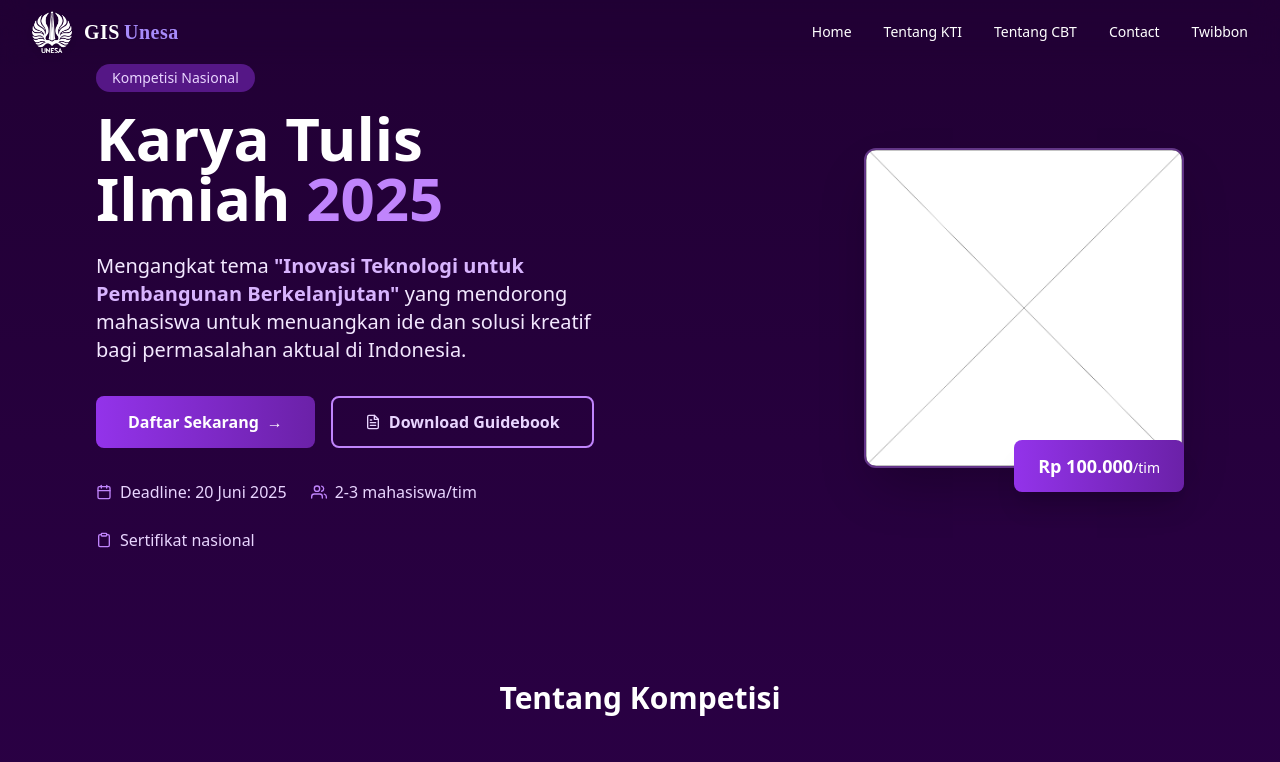
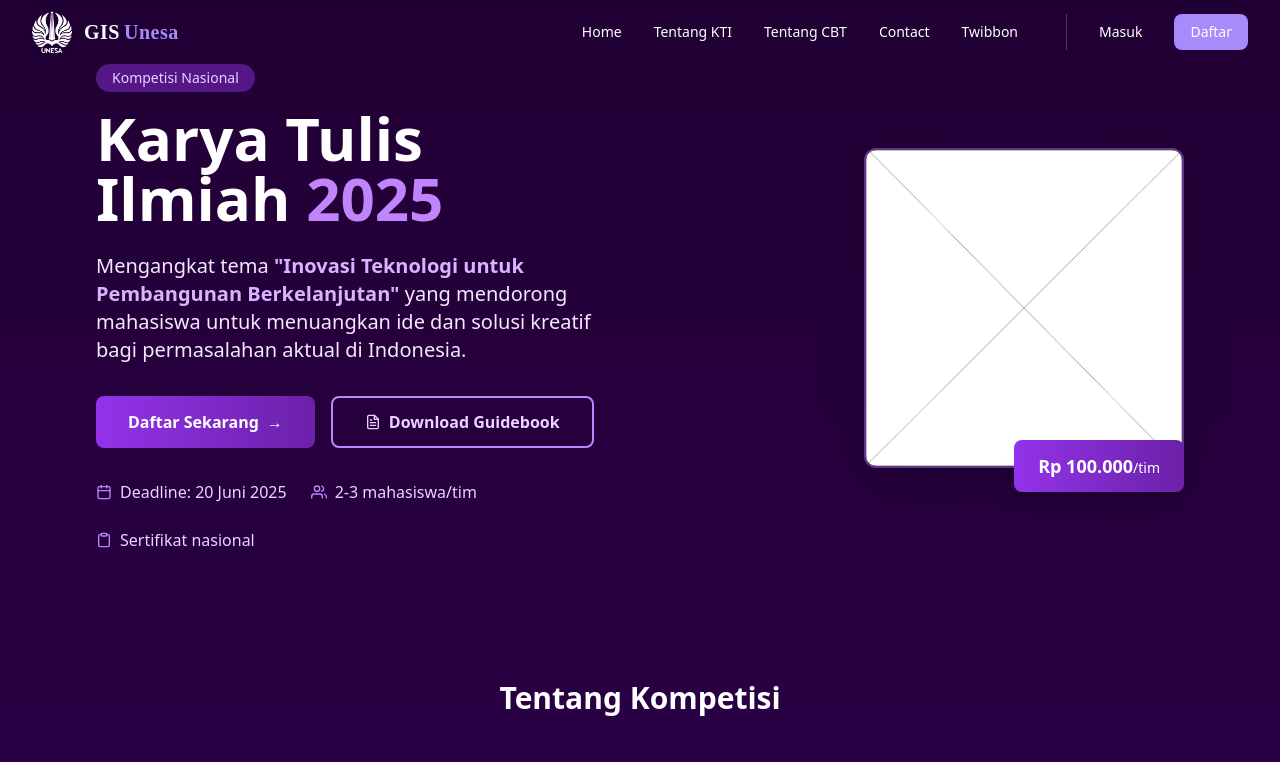
Before and after one commit to gamastronger/gebyar-ilmiah-sains-2025, a React (Vite) app: page /cbt in a window 1280 px wide. Shown: the top 762 px of the page. Built offline with nearby package versions, Linux system fonts and the light colour scheme.

Commit message:
daftar terbaru

```diff
--- a/src/Component/Navbar.jsx
+++ b/src/Component/Navbar.jsx
@@ -1,10 +1,11 @@
 import logo from "../assets/unesaputih.png";
 import { useState, useEffect } from "react";
-import { useNavigate, useLocation } from "react-router-dom";
+import { useNavigate, useLocation, Link } from "react-router-dom";
 
 const Navbar = () => {
   const [sidebarVisible, setSidebarVisible] = useState(false);
   const [scrolled, setScrolled] = useState(false);
+  const [user, setUser] = useState(null); // You'll need to manage this with your auth system
   const navigate = useNavigate();
   const location = useLocation();
 
@@ -63,7 +64,7 @@ const Navbar = () => {
           </span>
         </div>
 
-        {/* Desktop Links */}
+        {/* Desktop Links with Auth Buttons */}
         <div className="hidden md:flex items-center gap-8 text-sm font-medium">
           <a href="/" className="hover:text-[#A78BFA] transition duration-300 relative group">
             Home
@@ -91,6 +92,41 @@ const Navbar = () => {
             Twibbon
             <span className="absolute bottom-0 left-0 w-0 h-0.5 bg-[#A78BFA] transition-all duration-300 group-hover:w-full"></span>
           </a>
+
+          {/* Add Auth Buttons/User Display */}
+          <div className="flex items-center gap-4 ml-4 border-l border-white/20 pl-4">
+            {user ? (
+              <div className="flex items-center gap-3">
+                <span className="text-white hover:text-[#A78BFA] transition duration-300">
+                  {user.nama}
+                </span>
+                <button
+                  onClick={() => {
+                    setUser(null);
+                    // Add your logout logic here
+                  }}
+                  className="px-4 py-2 bg-red-500/20 hover:bg-red-500/30 rounded-lg transition duration-300 text-white"
+                >
+                  Keluar
+                </button>
+              </div>
+            ) : (
+              <>
+                <Link
+                  to="/masuk"
+                  className="px-4 py-2 hover:bg-white/10 rounded-lg transition duration-300"
+                >
+                  Masuk
+                </Link>
+                <Link
+                  to="/daftar"
+                  className="px-4 py-2 bg-[#A78BFA] hover:bg-[#9061F9] rounded-lg transition duration-300"
+                >
+                  Daftar
+                </Link>
+              </>
+            )}
+          </div>
         </div>
 
         {/* Hamburger Icon for Mobile */}
@@ -196,6 +232,44 @@ const Navbar = () => {
               </a>
             </div>
 
+            {/* Add Auth Buttons/User Display to Mobile Menu */}
+            <div className="mt-6 pt-6 border-t border-white/10">
+              {user ? (
+                <div className="space-y-3">
+                  <div className="text-white text-sm">
+                    Signed in as <span className="font-medium">{user.nama}</span>
+                  </div>
+                  <button
+                    onClick={() => {
+                      setUser(null);
+                      handleSidebar();
+                      // Add your logout logic here
+                    }}
+                    className="w-full px-4 py-2 bg-red-500/20 hover:bg-red-500/30 rounded-lg transition duration-300 text-white text-sm"
+                  >
+                    Keluar
+                  </button>
+                </div>
+              ) : (
+                <div className="flex flex-col gap-3">
+                  <Link
+                    to="/masuk"
+                    onClick={handleSidebar}
+                    className="w-full px-4 py-2 bg-white/5 hover:bg-white/10 rounded-lg transition duration-300 text-white text-center text-sm"
+                  >
+                    Masuk
+                  </Link>
+                  <Link
+                    to="/daftar"
+                    onClick={handleSidebar}
+                    className="w-full px-4 py-2 bg-[#A78BFA] hover:bg-[#9061F9] rounded-lg transition duration-300 text-white text-center text-sm"
+                  >
+                    Daftar
+                  </Link>
+                </div>
+              )}
+            </div>
+
             {/* Footer */}
             <div className="absolute bottom-8 left-0 right-0 px-6">
               <div className="border-t border-white/10 pt-4 text-xs text-white/50 text-center">
```
